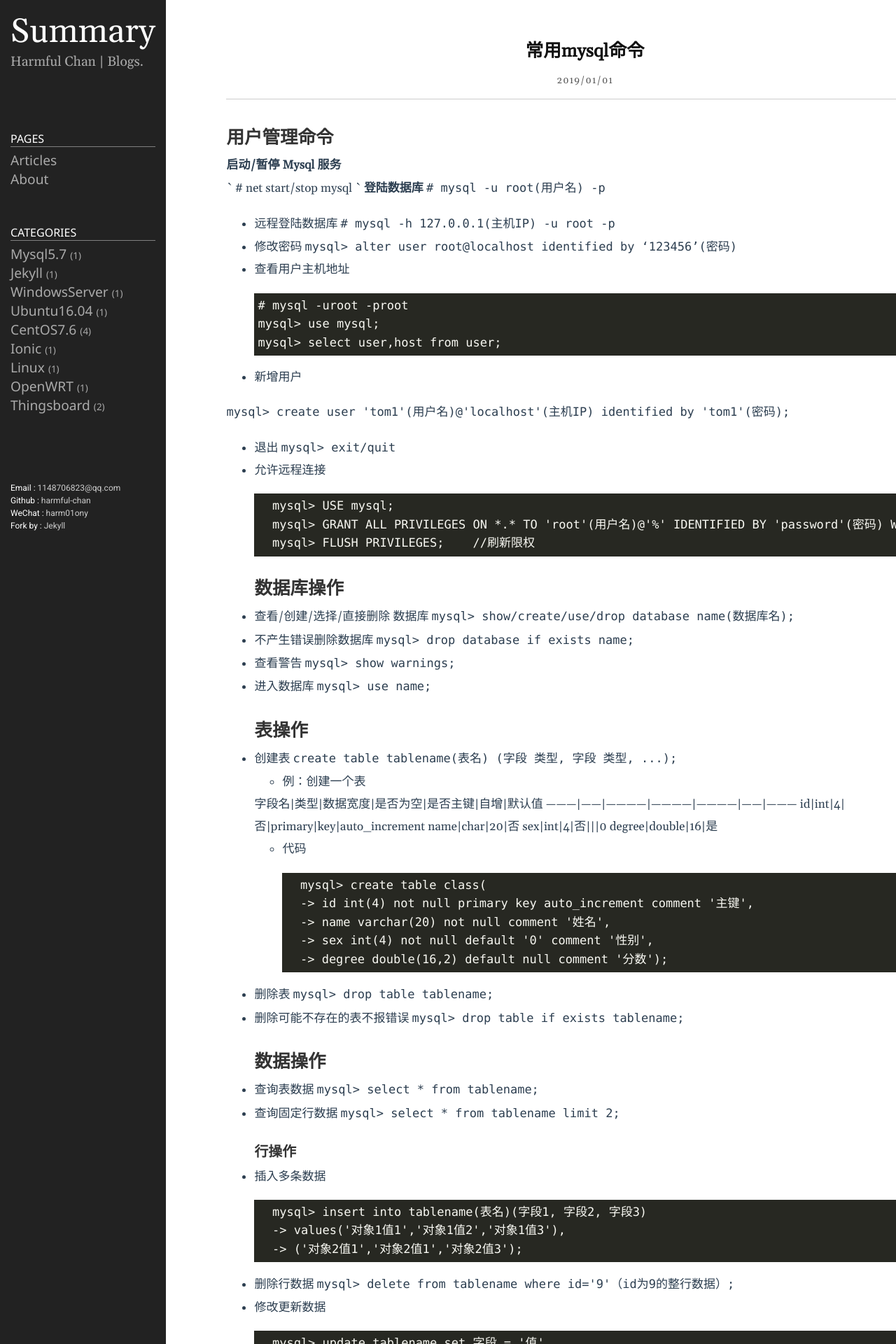
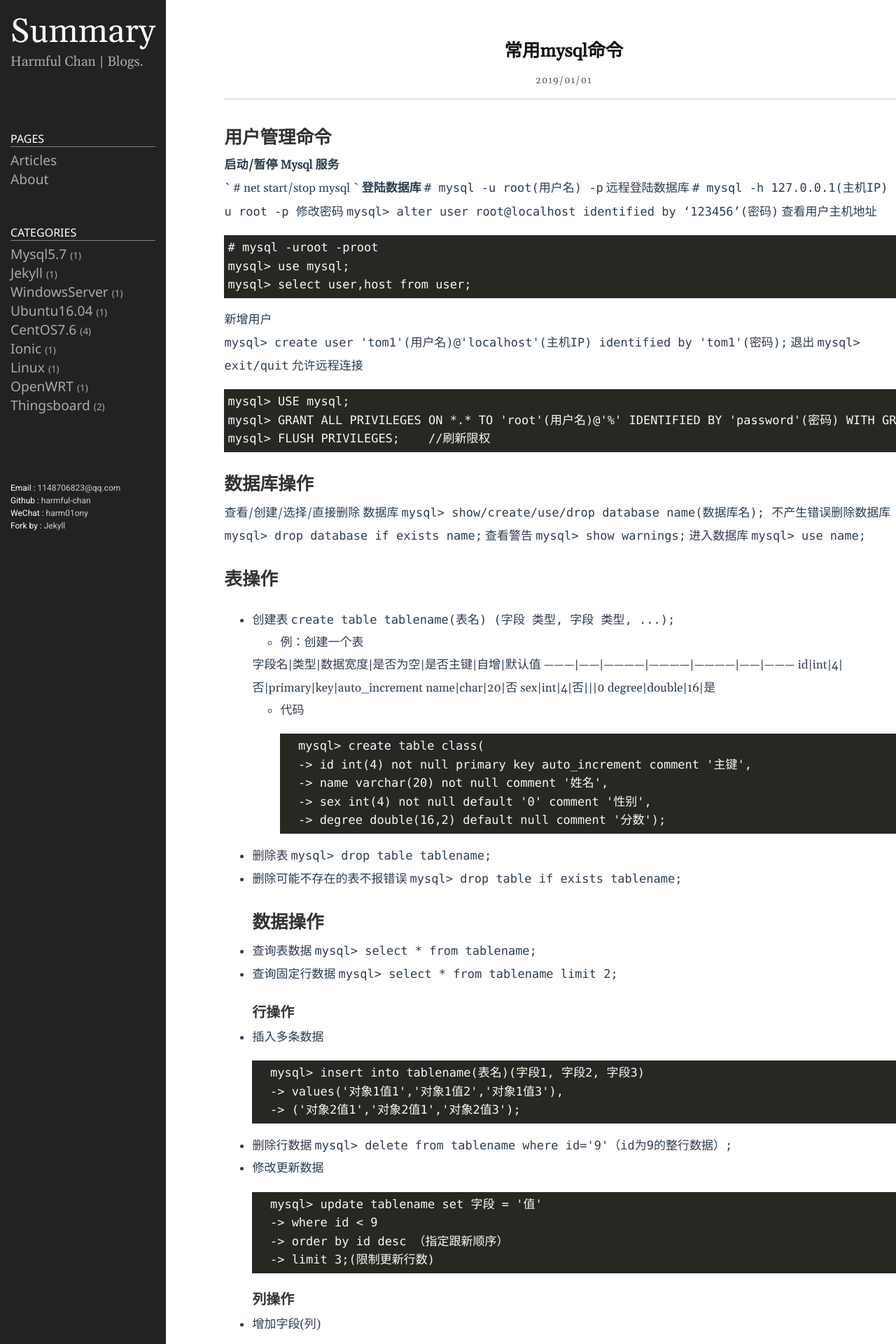
Before and after one commit to harmful-chan/pages, a Jekyll site: the page built from _posts/2019-01-01-常用mysql命令.md, in a window 1280 px wide. Shown: the top 1920 px of the page at 70% size. Built offline with Jekyll 4.4.1, drawn with Linux system fonts in a browser that asks for light colours.

````diff
--- a/_posts/2019-01-01-常用mysql命令.md
+++ b/_posts/2019-01-01-常用mysql命令.md
@@ -9,35 +9,36 @@ category: Mysql5.7
 ` # net start/stop mysql `
 **登陆数据库**
 `# mysql -u root(用户名) -p`
-+ 远程登陆数据库
+远程登陆数据库
 `# mysql -h 127.0.0.1(主机IP) -u root -p `
-+ 修改密码
+修改密码
 `mysql> alter user root@localhost identified by ‘123456’(密码)`
-+ 查看用户主机地址
+查看用户主机地址
 ```
 # mysql -uroot -proot
 mysql> use mysql;
 mysql> select user,host from user;
 ```
-+ 新增用户
+新增用户
 
 `mysql> create user 'tom1'(用户名)@'localhost'(主机IP) identified by 'tom1'(密码);`
-+ 退出
+退出
 `mysql> exit/quit`
-+ 允许远程连接
-	```
-	mysql> USE mysql;
-	mysql> GRANT ALL PRIVILEGES ON *.* TO 'root'(用户名)@'%' IDENTIFIED BY 'password'(密码) WITH GRANT OPTION;
-	mysql> FLUSH PRIVILEGES;    //刷新限权
-	```
+允许远程连接
+```
+mysql> USE mysql;
+mysql> GRANT ALL PRIVILEGES ON *.* TO 'root'(用户名)@'%' IDENTIFIED BY 'password'(密码) WITH GRANT OPTION;
+mysql> FLUSH PRIVILEGES;    //刷新限权
+```
+
 ## 数据库操作
-+ 查看/创建/选择/直接删除 数据库
+查看/创建/选择/直接删除 数据库
 `mysql> show/create/use/drop database name(数据库名); `
-+ 不产生错误删除数据库
+不产生错误删除数据库
 `mysql> drop database if exists name;`
-+ 查看警告
+查看警告
 `mysql> show warnings;`
-+ 进入数据库
+进入数据库
 `mysql> use name;`
 ## 表操作
 + 创建表
````
Also changed, not shown: other parts of _posts/2019-01-01-常用mysql命令.md (+1 -1 lines).
